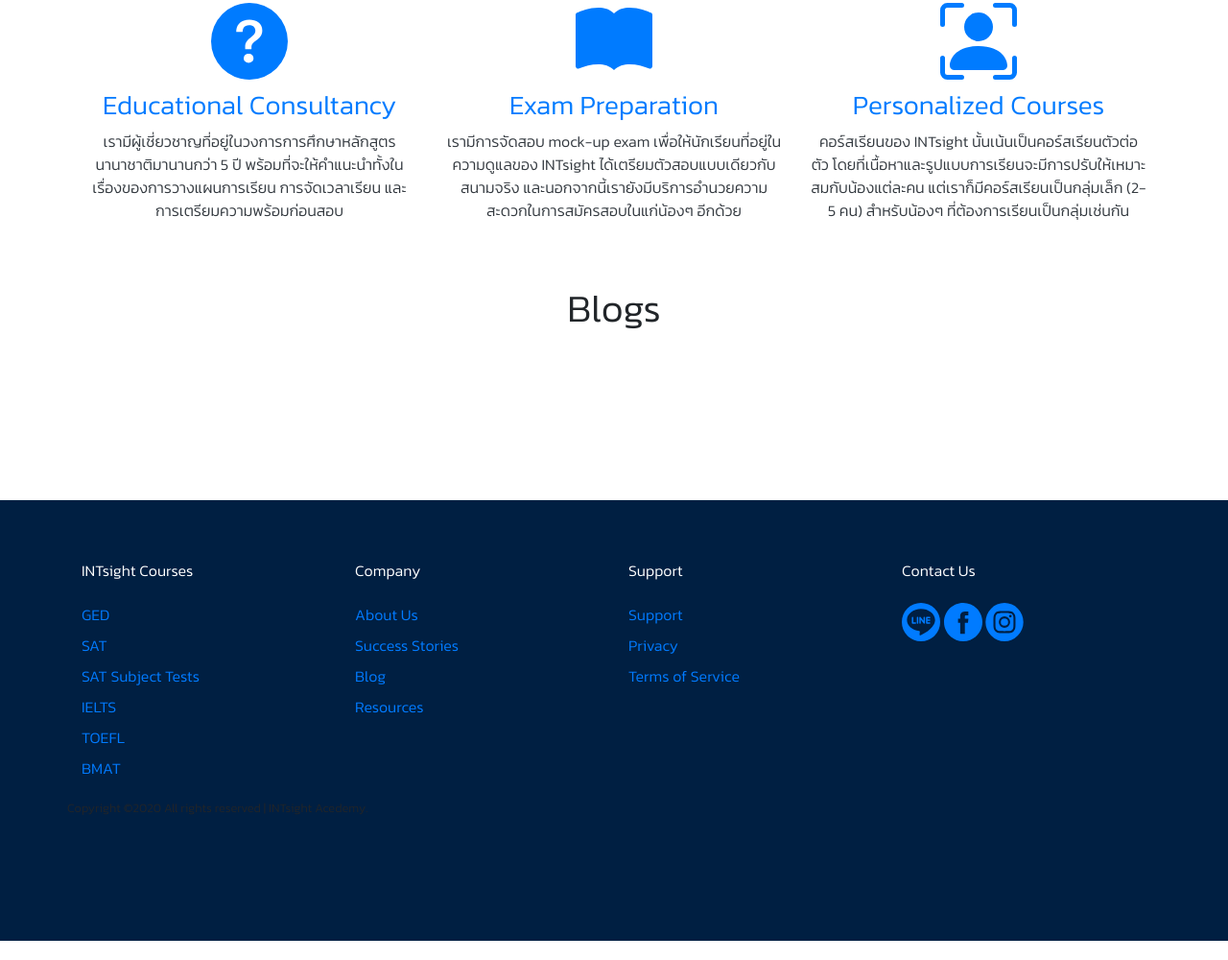
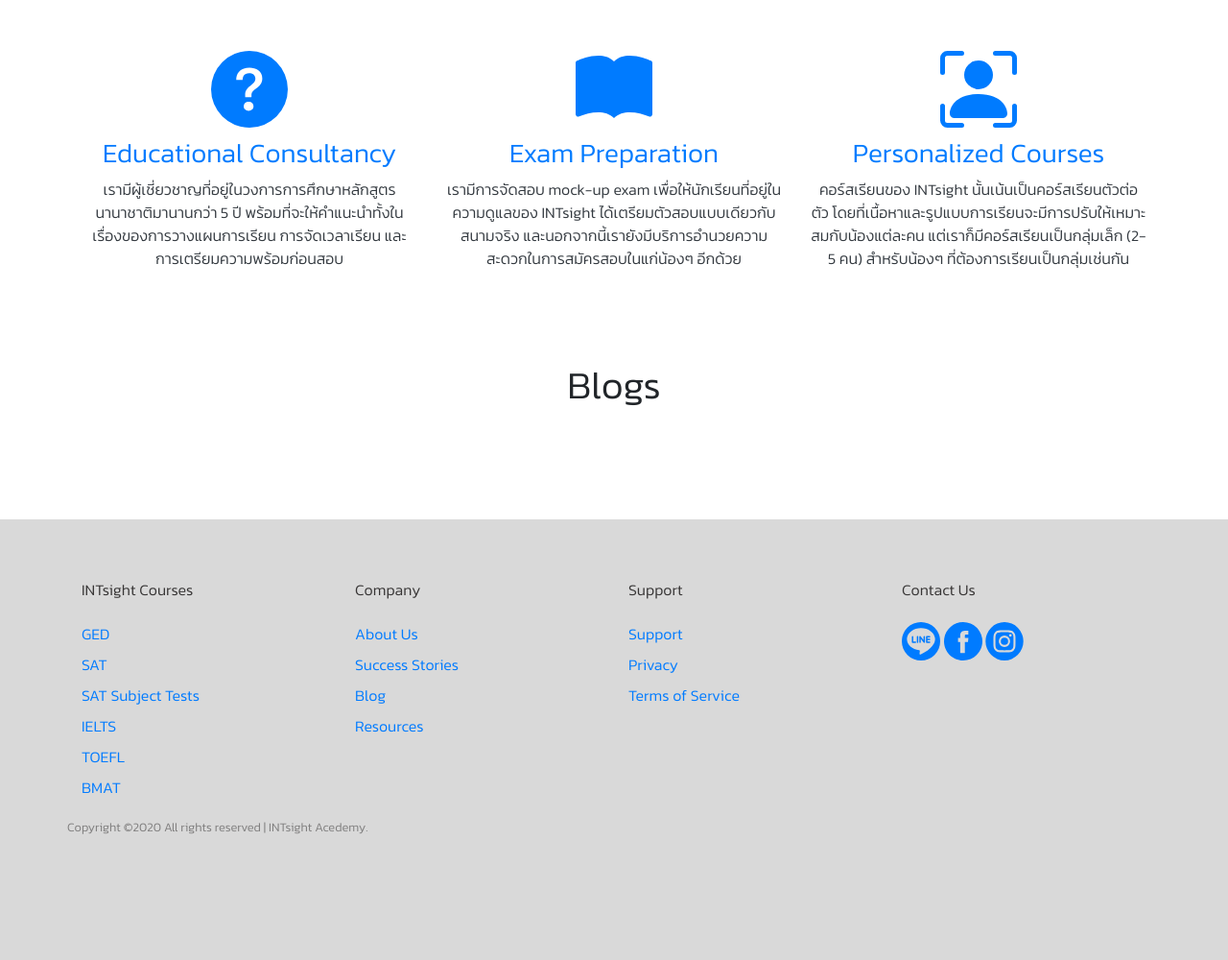
Before and after one commit to bosserz/intsight_2, a plain HTML site: page index.html in a window 1280 px wide. Shown: the part 1115-2115 px from the top of the page at 96% size. Drawn offline with nearby package versions, Linux system fonts and the light colour scheme; a script that the page names is missing.

Commit message:
update footer color and adjust margin between sections

```diff
--- a/css/style.css
+++ b/css/style.css
@@ -69,6 +69,11 @@ a:hover {
 
 .about-section {
     min-height: 200px;;
+    margin-bottom: 50px;
+}
+
+.product-section {
+    margin-bottom: 80px;
 }
 
 .product-icon {
@@ -80,30 +85,31 @@ a:hover {
 }
 .blog-section {
     margin-top: 50px;
+    margin-bottom: 100px;
 }
 
 .site-footer {
     padding: 4rem 0;
     position: relative;
-    background: #001f42;
-    margin-top: 10rem; }
+    background: #d9d9d9;
+    margin-top: 1rem; }
     @media (max-width: 991.98px) {
       .site-footer {
         padding: 2rem 0; } }
     .site-footer h3 {
       font-size: 1rem;
       margin-bottom: 1.5rem;
-      color: #fff; }
+      color: #373535; }
     .site-footer a {
       color: #007bff; }
       .site-footer a:hover {
-        color: #fff; }
+        color: #373535; }
     .site-footer ul li {
       margin-bottom: .5rem; }
       .site-footer ul li a {
         color: #007bff; }
         .site-footer ul li a:hover {
-          color: #fff; }
+          color: #373535; }
 
 .footer-social li {
     color: #fff;
@@ -111,3 +117,6 @@ a:hover {
     display: inline-block;
 
   }
+
+.copyright {
+color: rgba(37, 35, 35, 0.5); }
--- a/index.html
+++ b/index.html
@@ -164,6 +164,7 @@
             <div id="retainable-rss-embed"
             data-rss="https://medium.com/feed/@timdenning"
             data-maxcols="2"
+            data-maxrows="3"
             data-layout="grid"
             data-poststyle="inline"
             data-readmore="Read the rest"
```
